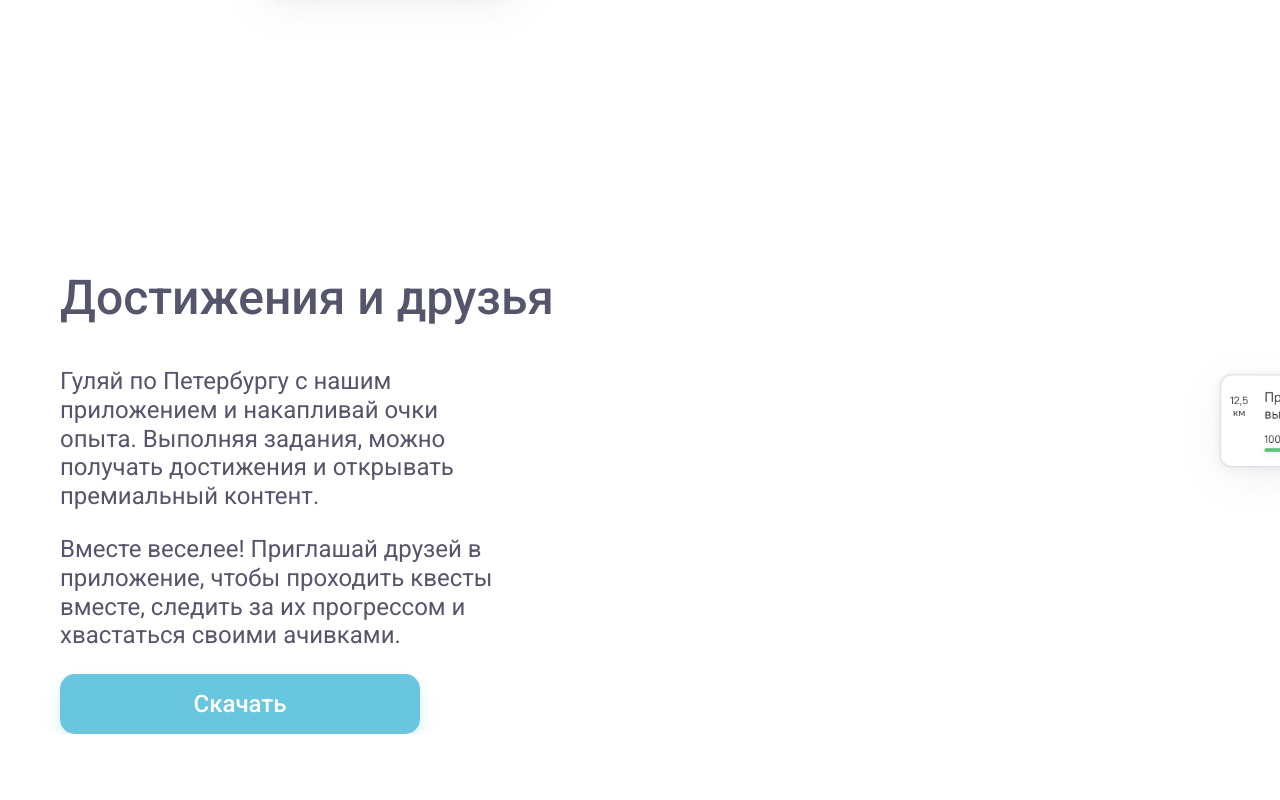
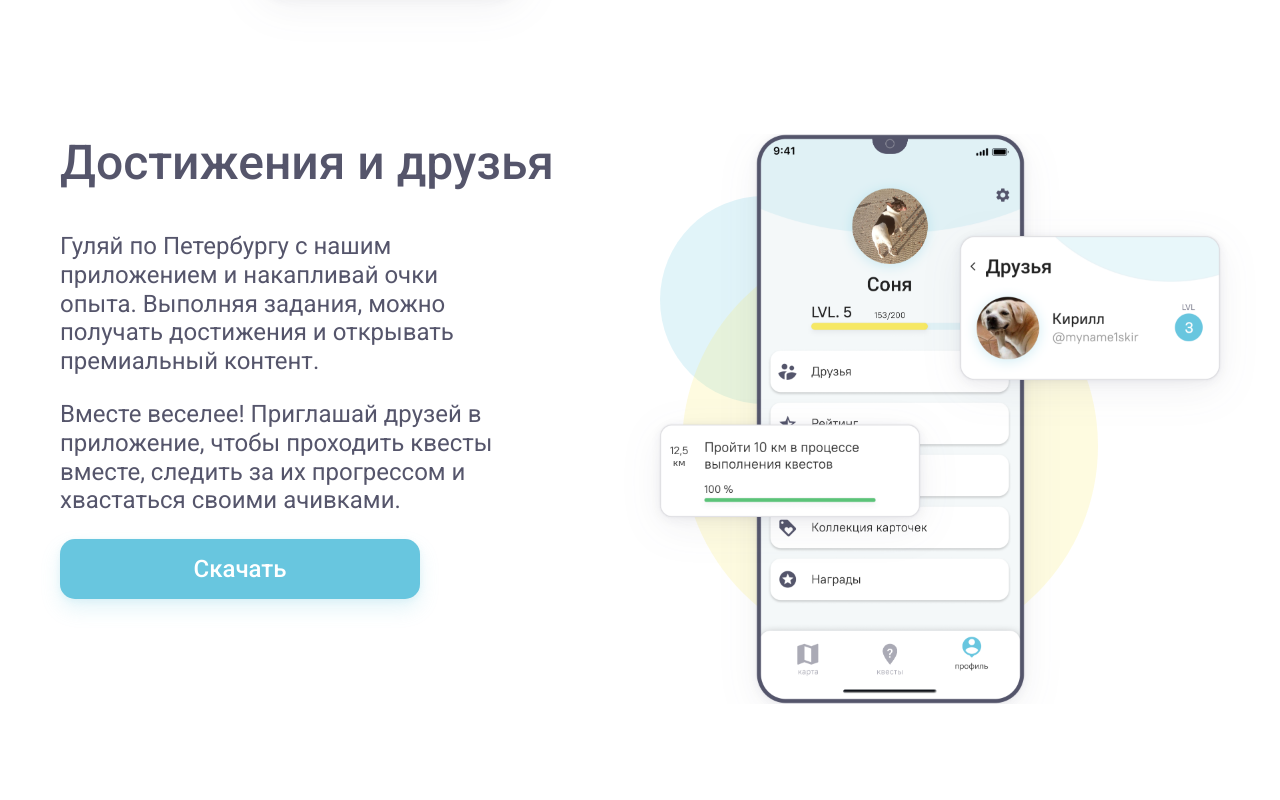
Before and after one commit to dh-center/quest-landing, a Next.js app: page / in a window 1280 px wide. Shown: the part 2120-2920 px from the top of the page. Built offline with nearby package versions, Linux system fonts and the light colour scheme.

Commit message:
add phone to achievements section

```diff
--- a/sections/AchievementsAndFriends.tsx
+++ b/sections/AchievementsAndFriends.tsx
@@ -10,12 +10,7 @@ const TextBlock = styled.div`
   display: inline-block;
   max-width: 496px;
 
-  margin-top: 135px;
   margin-right: auto;
-
-  @media(max-width: 425px) {
-    margin-top: 80px;
-  }
 `;
 
 const StyledTitle = styled(Title)`
@@ -30,56 +25,54 @@ const DescriptionParagraph = styled.p`
 `;
 
 const PhoneWrapper = styled.div`
-  margin-top: 135px;
   position: relative;
+  width: 560px;
+  height: 570px;
 
   @media(max-width: 425px) {
-    margin-top: 0;
     margin-bottom: 30px;
     height: 431px;
+    width: 100%;
   }
 `;
 
 const BlueCircle = styled.div`
-  width: 416px;
-  height: 416px;
+  width: 208px;
+  height: 208px;
   border-radius: 50%;
 
   background: #68C6DF;
   opacity: 0.2;
 
   position: absolute;
-  top: 104px;
-  left: 122px;
+  top: 62px;
 
   @media(max-width: 425px) {
-    width: 316px;
-    height: 316px;
+    width: 158px;
+    height: 158px;
 
-    top: 78px;
-    left: 10px;
+    top: 47px;
   }
 `;
 
 const YellowCircle = styled.div`
-  width: 208px;
-  height: 208px;
+  width: 416px;
+  height: 416px;
   border-radius: 50%;
 
   background: #F7E864;
   opacity: 0.2;
 
   position: absolute;
-  top: 67px;
-  left: 352px;
+  top: 104px;
+  left: 22px;
 
   @media(max-width: 425px) {
-    width: 152px;
-    height: 152px;
+    width: 315px;
+    height: 315px;
 
-    top: 50px;
-    right: 0;
-    left: auto;
+    top: 79px;
+    left: 17px;
   }
 `;
 
@@ -87,7 +80,7 @@ const Phone = styled.img`
   width: 269px;
 
   position: absolute;
-  left: 196px;
+  left: 96px;
 
   filter: var(--shadow-filter-medium);
 
@@ -102,13 +95,13 @@ const LeftBlock = styled.img`
   width: 260px;
 
   position: absolute;
-  top: 105px;
+  top: 290px;
   filter: var(--shadow-filter-large);
 
   @media(max-width: 425px) {
     width: 222px;
 
-    top: 79px;
+    top: 303px;
   }
 `;
 
@@ -116,16 +109,14 @@ const RightBlock = styled.img`
   width: 260px;
 
   position: absolute;
-  top: 265px;
-  left: 360px;
+  top: 102px;
+  right: 0;
   filter: var(--shadow-filter-large);
 
   @media(max-width: 425px) {
     width: 222px;
 
-    top: 201px;
-    right: 0;
-    left: auto;
+    top: 155px;
   }
 `;
 
```
